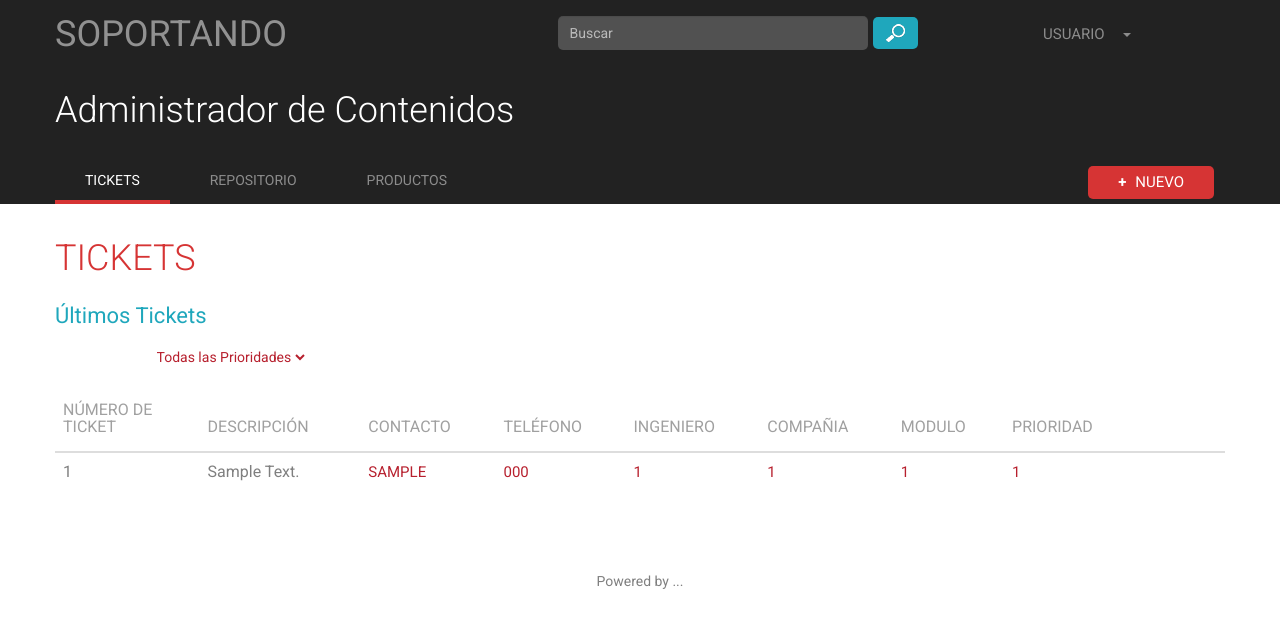
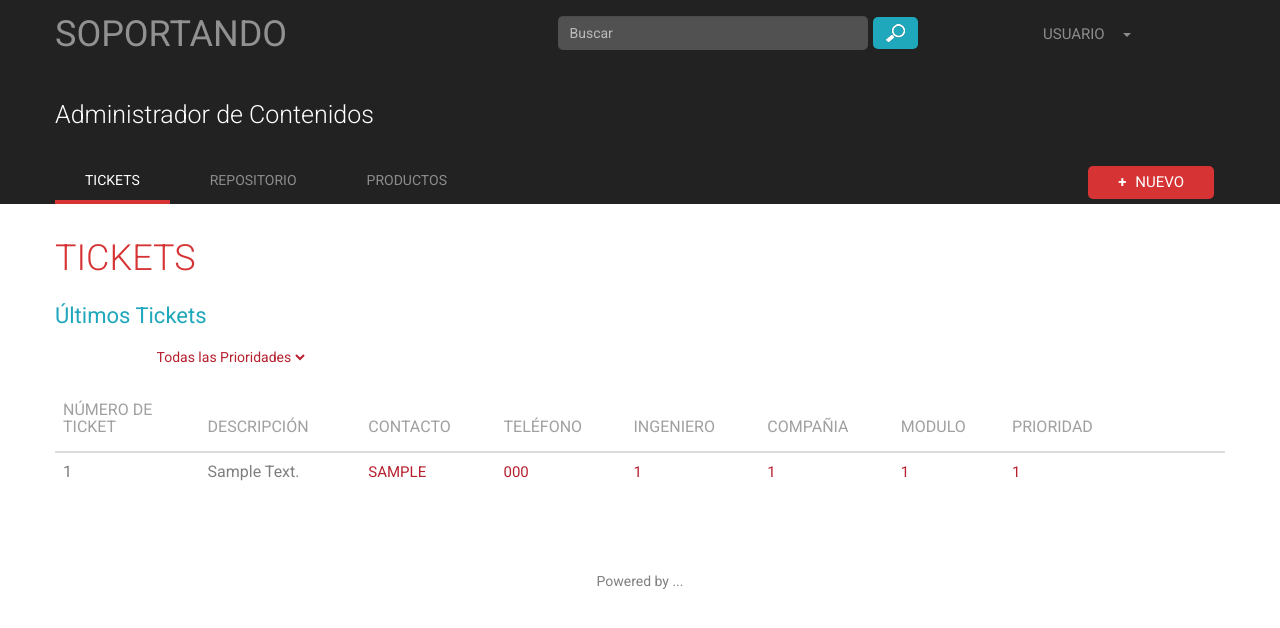
Before and after one commit to jnrubiano/soportando-cliente, a PHP site: page /Noticlaro/inicio.php in a window 1280 px wide. Shown: the top 628 px of the page. Run offline with PHP 8.4, Linux system fonts and the light colour scheme; tables that the repository leaves empty or names only in its code hold one stand-in row (values such as "Sample post"); some libraries are stand-ins or nearby versions.

```diff
--- a/css/style.css
+++ b/css/style.css
@@ -45,7 +45,7 @@ html, body{
   display: -webkit-flex;
   display: flex;
   justify-content: center;
-  align-items: center;
+  aladmign-items: center;
 }
 
 .pagination_container li{
@@ -238,6 +238,8 @@ html, body{
   margin: 0;
   color: rgb(255,255,255);
   font-weight: 100;
+  font-size: 2.5rem;
+  margin-top: 1rem;
 }
 
 .header-admin .nav-options_header .nav-options{
```
Also changed, not shown: img/Service Team.png (added), img/brand.png (added).
